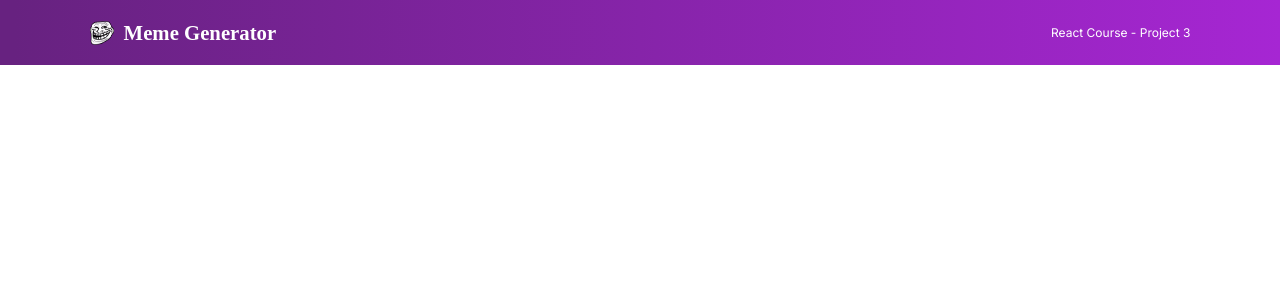
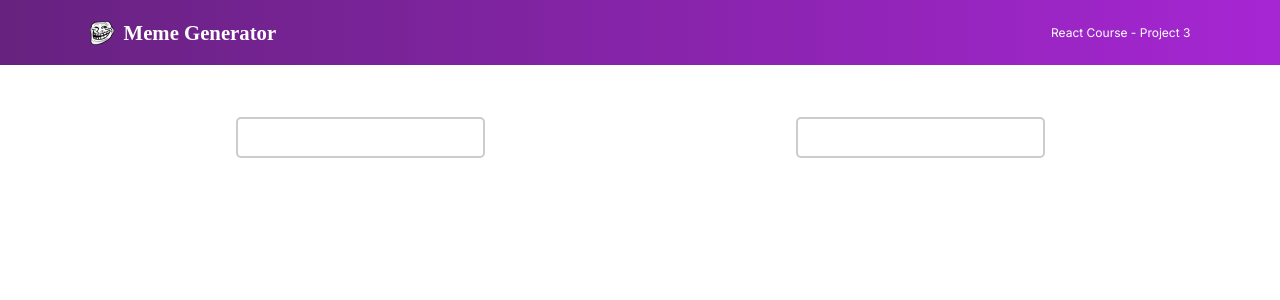
Before and after one commit to alejotsv/meme-generator, a React (Vite) app: page / in a window 1280 px wide. Shown: the top 300 px of the page. Built offline with nearby package versions, Linux system fonts and the light colour scheme.

Commit message:
complete input style

```diff
--- a/src/App.css
+++ b/src/App.css
@@ -39,3 +39,20 @@
   font-weight: 500;
   font-size: 12px;
 }
+
+.input-fields {
+  margin-top: 2rem;
+  height: 5rem;
+  width: 70rem;
+  display: flex;
+  align-items: center;
+  justify-content: center;
+}
+
+.input-fields > input {
+  height: 35px;
+  width: 235px;
+  border-radius: 5px;
+  padding-left: 0.5rem;
+  border: 2px solid #ccc;
+}
--- a/src/App.jsx
+++ b/src/App.jsx
@@ -1,9 +1,13 @@
 import React from 'react';
 import Header from './components/Header';
+import InputFields from './components/InputFields';
 
 const App = () => {
   return(
-    <Header />
+    <div>
+      <Header />
+      <InputFields />
+    </div>
   )
 }
 
--- /dev/null
+++ b/src/components/InputFields.jsx
@@ -0,0 +1,12 @@
+import React from 'react';
+
+const InputFields = () => {
+  return(
+    <div className='input-fields'>
+      <input />
+      <input />
+    </div>
+  )
+}
+
+export default InputFields;
```
